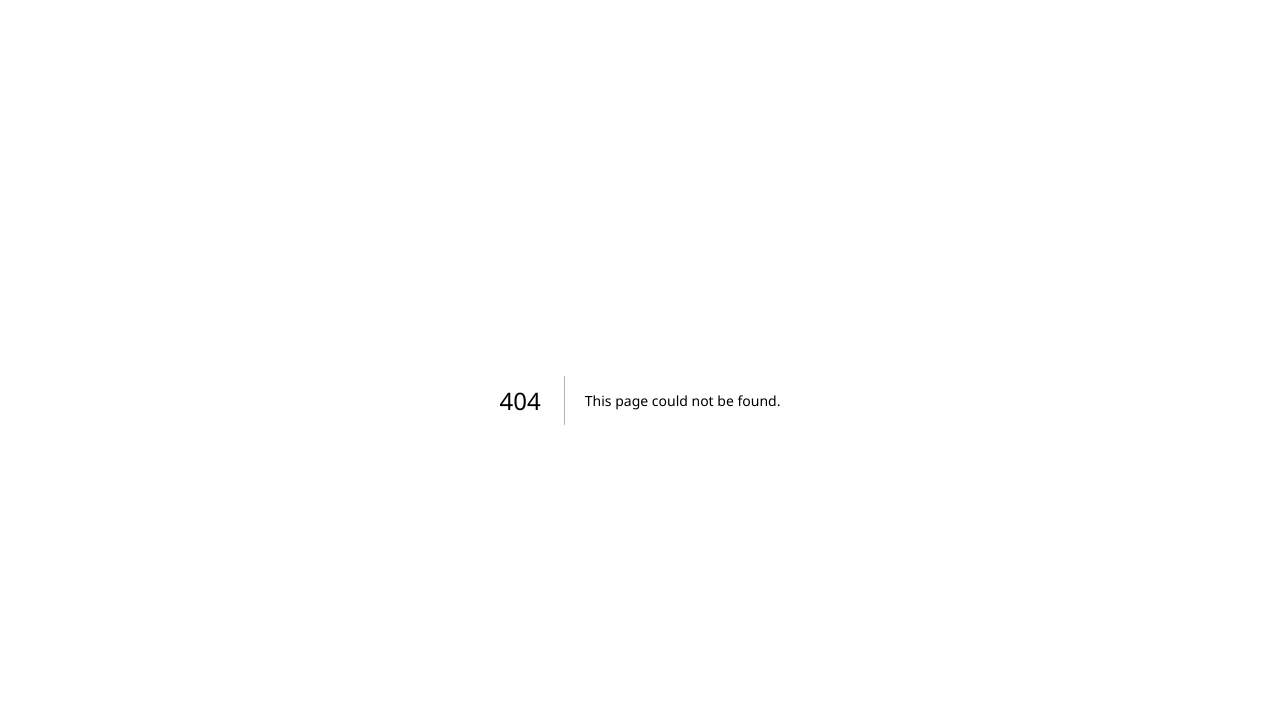
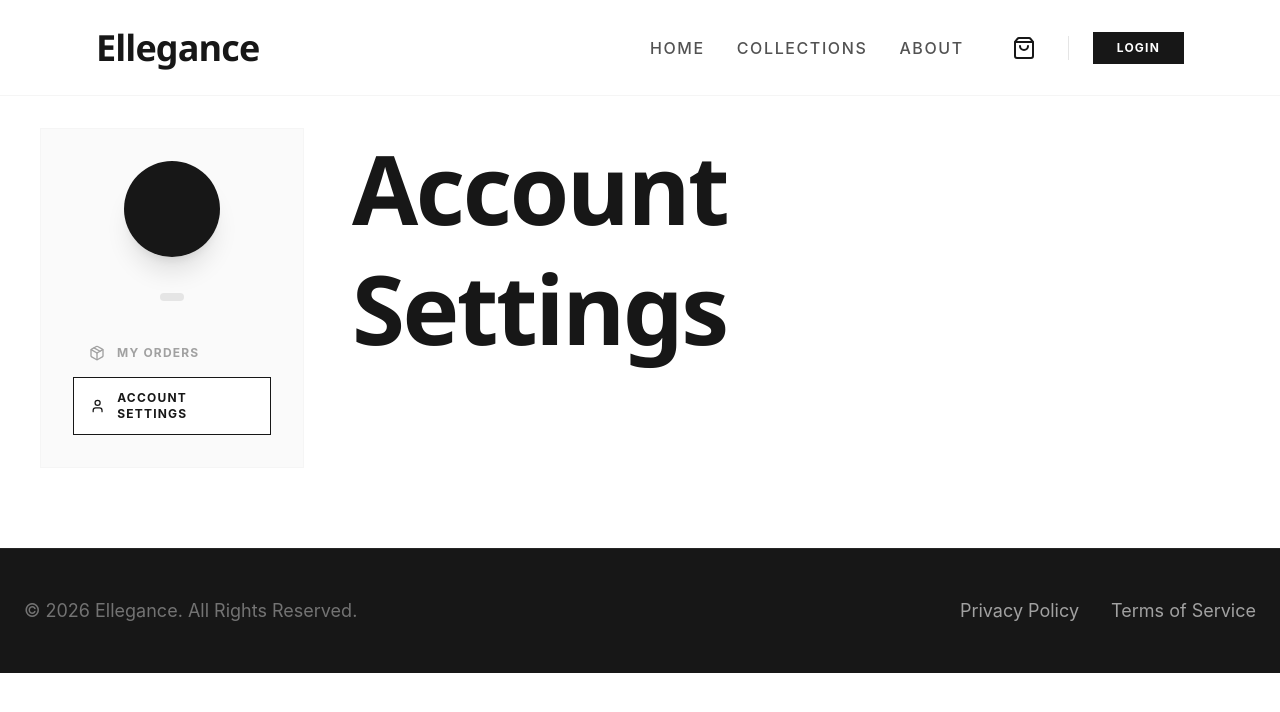
Before and after one commit to AldioYaspindoDev/Ellegance-Apps, a Next.js app: page /accountSettings in a window 1280 px wide. Before the commit this address had no page. Shown: the top 712 px of the page. Built offline with nearby package versions, Linux system fonts and the light colour scheme.

Commit message:
feat: menambahkan halaman account settings

```diff
--- /dev/null
+++ b/src/app/accountSettings/page.jsx
@@ -0,0 +1,20 @@
+import Navbar from "../components/navbar";
+import Footer from "../components/footer";
+import NavbarProfile from "../components/navbarProfile/navbarProfile";
+
+export default function AccountSettingsPage() {
+    return (
+        <main className="min-h-screen bg-white flex flex-col">
+            <Navbar />
+            <div className="pt-32 pb-20 px-10 grid grid-cols-1 lg:grid-cols-4 gap-12">
+
+            <div className="flex-1">
+
+            <NavbarProfile />
+            </div>
+            <h1 className="title-xl text-neutral-900">Account Settings</h1>
+            </div>
+            <Footer />
+        </main>
+    );
+}
--- a/src/app/components/herosection.jsx
+++ b/src/app/components/herosection.jsx
@@ -4,10 +4,10 @@ import { motion } from "framer-motion";
 
 export default function HeroSection() {
   return (
-    <section className="relative min-h-screen flex flex-col items-start justify-center pt-24 overflow-hidden">
+    <section className="relative min-h-screen flex flex-col items-start justify-end pt-24 pb-24 overflow-hidden">
       <motion.div
-        initial={{ opacity: 0.8, scale: 1.1 }}
-        animate={{ opacity: 0.4, scale: 1 }}
+        initial={{ opacity: 0.9, scale: 1.1 }}
+        animate={{ opacity: 1, scale: 1 }}
         transition={{ duration: 1.5 }}
         className="absolute inset-0 z-0"
       >
@@ -53,7 +53,7 @@ export default function HeroSection() {
             transition={{ duration: 0.8, delay: 0.6 }}
             className="flex flex-wrap gap-6"
           >
-            <button className="btn-primary mt-20 flex items-center gap-4 group">
+            <button className="btn-primary flex items-center gap-4 group">
               Explore Collection
               <motion.span
                 animate={{ x: [0, 5, 0] }}
--- /dev/null
+++ b/src/app/components/navbarProfile/navbarProfile.jsx
@@ -0,0 +1,78 @@
+"use client";
+import { useState, useEffect } from 'react';
+import { usePathname } from 'next/navigation';
+import { motion } from 'framer-motion';
+import { User, Package } from 'lucide-react';
+import Link from 'next/link';
+import useBucket from '../../context/bucketContext';
+
+export default function NavbarProfile() {
+    const { user, loading: userLoading } = useBucket();
+    const [orders, setOrders] = useState([]);
+    const [loading, setLoading] = useState(true);
+    const pathname = usePathname();
+
+    useEffect(() => {
+        const fetchOrders = async () => {
+            if (!user?.email) return;
+
+            try {
+                const response = await fetch(`http://localhost:5000/order/user/${user.email}`);
+                const data = await response.json();
+                if (data.success) {
+                    setOrders(data.data);
+                }
+            } catch (error) {
+                console.error("Error fetching orders:", error);
+            } finally {
+                setLoading(false);
+            }
+        };
+
+        if (user) {
+            fetchOrders();
+        } else if (!userLoading) {
+            setLoading(false);
+        }
+    }, [user, userLoading]);
+
+    return (
+        /* Sidebar / User Info */
+        <main>
+            <motion.div
+                initial={{ opacity: 0, x: -20 }}
+                animate={{ opacity: 1, x: 0 }}
+                className="lg:col-span-1"
+            >
+                <div className="bg-neutral-50 p-8 sticky top-32 border border-neutral-100">
+                    <div className="flex flex-col items-center text-center mb-8">
+                        <div className="w-24 h-24 bg-neutral-900 rounded-full flex items-center justify-center mb-4 shadow-xl">
+                            <span className="text-3xl font-light text-white uppercase">{user?.username?.charAt(0)}</span>
+                        </div>
+                        <h2 className="text-xl font-bold text-neutral-900 uppercase tracking-tight mb-1">{user?.username}</h2>
+                        <p className="text-sm text-neutral-500 lowercase">{user?.email}</p>
+                        <div className="mt-4 px-3 py-1 bg-neutral-200 text-[10px] font-bold tracking-[0.2em] text-neutral-600 uppercase rounded-full">
+                            {user?.role}
+                        </div>
+                    </div>
+
+                    <div className="space-y-1">
+                        <Link
+                        href='/profile'
+                        className={pathname === '/profile' ? 'w-full flex items-center gap-3 px-4 py-3 bg-white text-neutral-900 text-xs font-bold tracking-widest border border-neutral-900 transition-all' : 'w-full flex items-center gap-3 px-4 py-3 text-neutral-400 text-xs font-bold tracking-widest hover:text-neutral-900 transition-all'}>
+                            <Package className="w-4 h-4" />
+                            MY ORDERS
+                        </Link>
+                        <Link
+                            href="/accountSettings"
+                            className={pathname === '/accountSettings' ? 'w-full flex items-center gap-3 px-4 py-3 bg-white text-neutral-900 text-xs font-bold tracking-widest border border-neutral-900 transition-all' : 'w-full flex items-center gap-3 px-4 py-3 text-neutral-400 text-xs font-bold tracking-widest hover:text-neutral-900 transition-all'}
+                        >
+                            <User className="w-4 h-4" />
+                            ACCOUNT SETTINGS
+                        </Link>
+                    </div>
+                </div>
+            </motion.div>
+        </main>
+    );
+}
--- a/src/app/profile/page.jsx
+++ b/src/app/profile/page.jsx
@@ -6,6 +6,7 @@ import useBucket from "../context/bucketContext";
 import { motion, AnimatePresence } from "framer-motion";
 import { User, Package, Calendar, CreditCard, ChevronRight, ShoppingBag, CheckCircle2, Clock, XCircle, AlertCircle } from "lucide-react";
 import Link from "next/link";
+import NavbarProfile from "../components/navbarProfile/navbarProfile";
 
 export default function ProfilePage() {
     const { user, loading: userLoading } = useBucket();
@@ -93,37 +94,7 @@ export default function ProfilePage() {
                 <div className="section-container">
                     <div className="grid grid-cols-1 lg:grid-cols-4 gap-12">
 
-                        {/* Sidebar / User Info */}
-                        <motion.div
-                            initial={{ opacity: 0, x: -20 }}
-                            animate={{ opacity: 1, x: 0 }}
-                            className="lg:col-span-1"
-                        >
-                            <div className="bg-neutral-50 p-8 sticky top-32 border border-neutral-100">
-                                <div className="flex flex-col items-center text-center mb-8">
-                                    <div className="w-24 h-24 bg-neutral-900 rounded-full flex items-center justify-center mb-4 shadow-xl">
-                                        <span className="text-3xl font-light text-white uppercase">{user.username?.charAt(0)}</span>
-                                    </div>
-                                    <h2 className="text-xl font-bold text-neutral-900 uppercase tracking-tight mb-1">{user.username}</h2>
-                                    <p className="text-sm text-neutral-500 lowercase">{user.email}</p>
-                                    <div className="mt-4 px-3 py-1 bg-neutral-200 text-[10px] font-bold tracking-[0.2em] text-neutral-600 uppercase rounded-full">
-                                        {user.role}
-                                    </div>
-                                </div>
-
-                                <div className="space-y-1">
-                                    <button className="w-full flex items-center gap-3 px-4 py-3 bg-white text-neutral-900 text-xs font-bold tracking-widest border border-neutral-900 transition-all">
-                                        <Package className="w-4 h-4" />
-                                        MY ORDERS
-                                    </button>
-                                    <button className="w-full flex items-center gap-3 px-4 py-3 text-neutral-400 text-xs font-bold tracking-widest hover:text-neutral-900 transition-all">
-                                        <User className="w-4 h-4" />
-                                        ACCOUNT SETTINGS
-                                    </button>
-                                </div>
-                            </div>
-                        </motion.div>
-
+                      <NavbarProfile />
                         {/* Main Content / Orders */}
                         <motion.div
                             initial={{ opacity: 0, y: 20 }}
```
